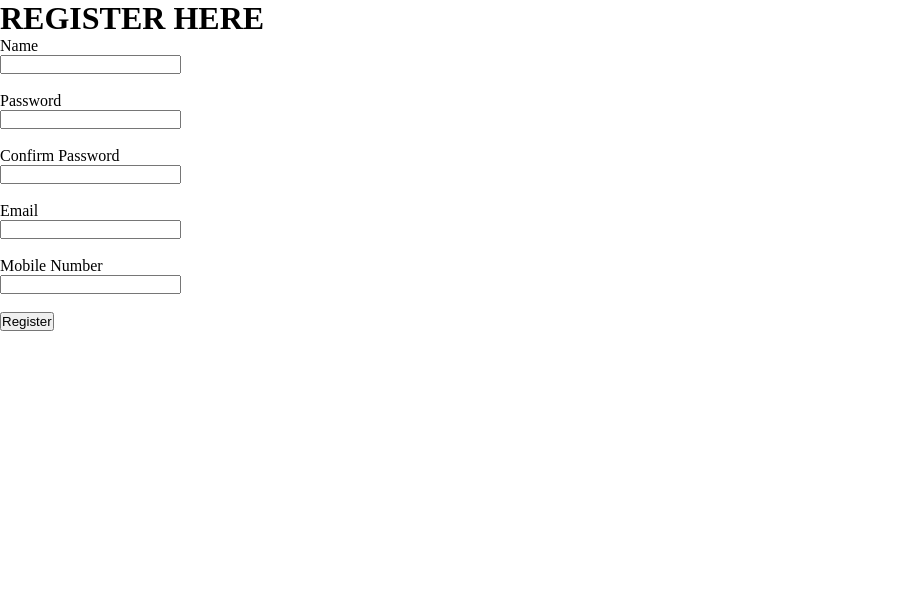
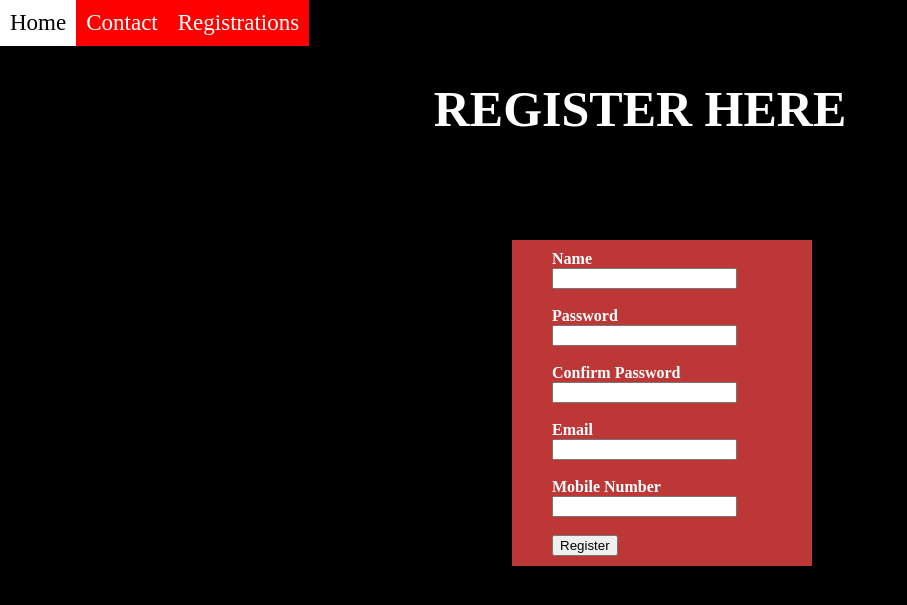
Before and after one commit to theviijaykumar/wt05.github.io, a PHP site: page / in a window 1280 px wide. Shown: the top 605 px of the page, without its empty margins (0-907 px from the left). Run offline with PHP 8.4, Linux system fonts and the light colour scheme.

Commit message:
Update style.css

```diff
--- a/style.css
+++ b/style.css
@@ -1,187 +1,105 @@
-*{
-    margin: 0 ;
-    padding:0 ;
-    font-family= Century Gothic ;
+ul {
+			list-style-type: none;
+			margin: 0;
+			padding: 0;
+			overflow: hidden;
 		}
 
-header{
-    background-image:linear-gradient(rgba(0,0,0,0.75),rgba(0,0,0,0.75)),url("12.jpg")  ;
-    height: 100vh;
-    background-size: cover;
-    background-position: center;
-
-
-
-    }
-ul{   float:right ;
-    list-style-type: none;
-    margin-top:25px;
-
-
-}
-ul li{
-
-display: inline-block;
-}
-ul li a{
-    text-decoration: none;
-    color: #fff;
-    padding: 5px 20px;
-     border: 1px solid transparent;
-     transition: 0.6s   ease;
-}
-ul li a:hover  {
-           background-color:#fff;
-           color: #000;
-}
-ul li.active a {
-                     background-color:#fff;
-           color: #000;
+		li {
+			float: left;
 		}
 
-.explore img{
-    border : 10px solid transparent;
-    float: left;
-    width:125px ;
-    height:auto;
+		li a {
+			display: block;
+			padding: 10px 16px;
+			background-color: #000;
 		}
-.main{
-     max-width:1200px    ;
-     margin:auto;
+.inline a{
+  background-color:red;
+  display:inline-block;
+  text-decoration:none;
+  color:white;
+  padding:10px;
+  font-size:23px;
+  position:center;
+  top:0;
 }
-.title{
-    position: absolute;
-    top: 6% ;
-    left:41%  ;
-    transform:translate(-50%,-50%);
-
-
-}
-.title   h1{
-    color: #fff;
-    font-size:40px;
-}
-.click{
-             position: absolute;
-    top: 58% ;
-    left:50%  ;
-    transform:translate(-50%,-50%);
-
-}
-.clc{
-
-border: 2px solid #fff;
-padding:  10px,30px;
-color:#fff;
-text-decoration: none;
-transition:0.6s ease;
-font-size:23px;
-
-}
-.clc:hover{
-       background-color:#fff;
-           color: #000;
-}
-.contact{
-
-      position: absolute;
-    top: 10% ;
-    left:13.5%  ;
-    transform:translate(-50%,-50%);
-
-}
-.contact h1{
-     color: #fff;
-    font-size:68px;
-
-}
-.c1 {
-          position: absolute;
-    top: 35% ;
-    left: 31%  ;
-    transform:translate(-50%,-50%);
-
-}
-.c1 h1{
-     color: #fff;
-    font-size:30px;
-}
-.ie{
-          position: absolute;
-    top: 10% ;
-    left: 30%  ;
-    transform:translate(-50%,-50%);
-    border:2px solid blanchedalmond;
-    background-color:#fff;
-
+.inline a:hover{
+  background-color:white;
+  color:black;
 }
 
-.ie h1{
-     color: #000;
-    font-size:35px;
-
+.header{
+  color:white;
+  text-align: center;
+  font-size: 50px;
 }
-.event{
-    position: absolute;
-    top: 45% ;
-    left:41%  ;
-    transform:translate(-50%,-50%);
-    font-size: 15px;
-    color:#fff;
-
+body{
+  margin:0;
+  padding:0;
+  background-color:#b3ffff ;
+  background: #000
 
 
 }
 
-.btn{
-       position: absolute;
-    top: 125% ;
-    left:23%  ;
-    transform:translate(-50%,-50%);
-    font-size: 40px;
-    background-color: #fff;
+.text{
+  width:300px;
+  height:auto;
+  top:30%;
+  left:40%;
+  position:absolute;
+  color: white;
+  background-color: rgb(189, 55, 55);
+  box-sizing: border-box;
+  padding:10px 40px;
+  font-weight: bold;
+}
+span{
+  color:black;
+}
 
-
-
-}
 #display {
-  position:absolute;
-  top:15%;
   border-collapse: collapse;
   width:50%;
-  margin-left:37%;
- background-color:rgb(0,100,100);
+  margin-left: 25%;
+  margin-top:400px;
+  background-color: burlywood;
   text-align: center;
 }
 
-
-
-
 table,th,td{
-
   border: 2px solid black;
-  padding:3px;
+  padding:5px;
 }
 
 th{
-  font-size: 16px;
+  font-size: 30px;
   font-weight: 700;
-  color:#fff;
 }
 
 td{
-  font-size: 13px;
-  color:#fff;
+  font-size: 25px;
+  color:crimson;
   font-weight: 400;
 }
-.event1{
-    position: absolute;
-    top: 10% ;
-    left:43%  ;
-    transform:translate(-50%,-50%);
-    font-size: 15px;
-    color:#fff;
 
-
+.event{
+  text-align: center;
+  margin:200px;
+  font-size:20px;
 
 }
+
+.pad{
+  font-size: 30px;
+
+}
+
+.at{
+   display:block;
+  font-size: 20px;
+  margin-left: 60%;
+  margin-top: -30px;
+
+}
```
Lines whose indentation alone changed are shown as unchanged.
